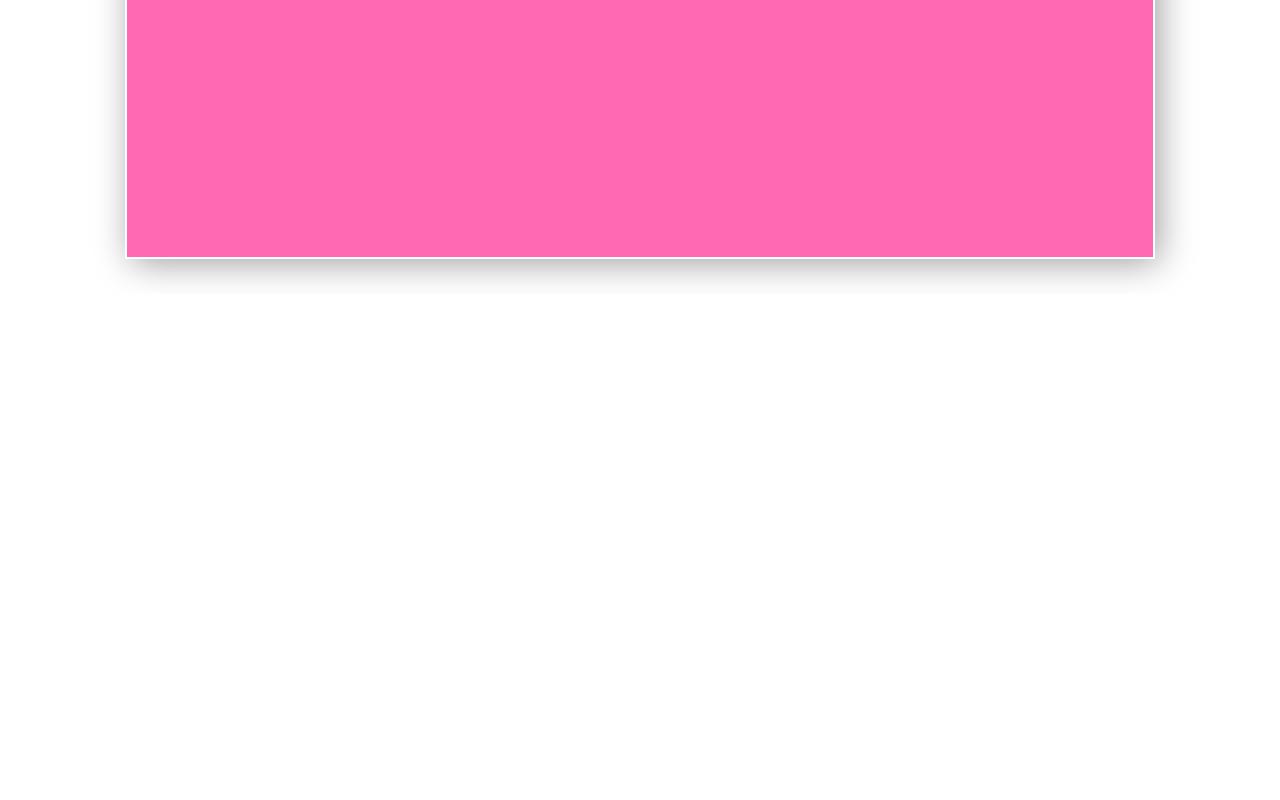
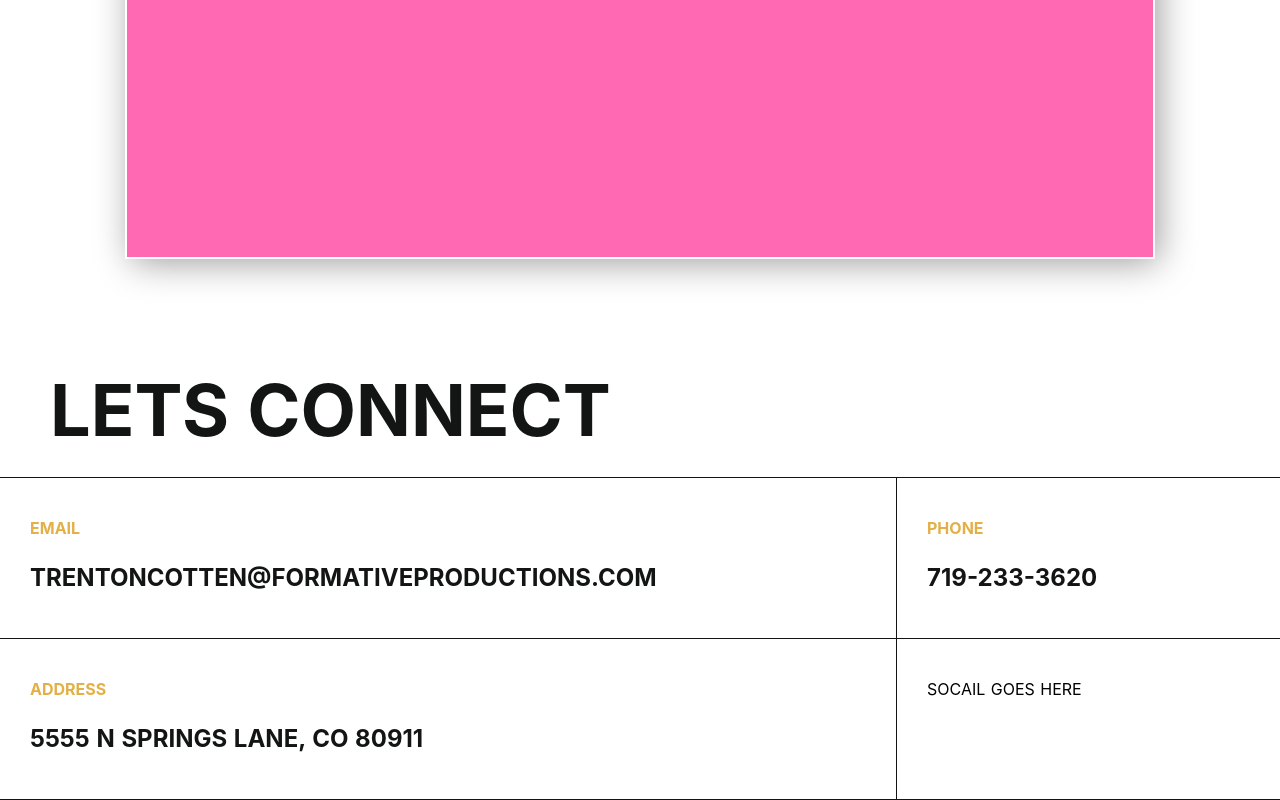
Before and after one commit to devNroses/formativeproductions, a Nuxt app: page / in a window 1280 px wide. Shown: the part 2132-2932 px from the top of the page. Before the commit the page ends 2426 px from the top, so only its background shows below. Built offline with nearby package versions, Linux system fonts and the light colour scheme.

Commit message:
Adding Footer Component

```diff
--- /dev/null
+++ b/components/footer/index.vue
@@ -0,0 +1,141 @@
+<template>
+<div>
+    <div class="footer-section">
+      <div class="section-announcement-left footer-heading">
+        <p>Lets Connect</p>
+      </div>
+
+      <div class="footer-content">
+        <div class="footer-content-1">
+          <div>
+            <span>Email</span>
+            <p>trentoncotten@formativeproductions.com</p>
+          </div>
+          <div>
+            <span>Address</span>
+            <p>5555 N SPRINGS LANE, CO 80911</p>
+          </div>
+        </div>
+        <div class="footer-content-2">
+          <div>
+            <span>Phone</span>
+            <p>719-233-3620</p>
+          </div>
+          <div>
+            socail goes here
+          </div>
+        </div>
+      </div>
+    </div>
+</div>
+</template>
+
+<script lang="ts">
+import { Component, Vue } from 'vue-property-decorator'
+@Component
+export default class Footer extends Vue {
+}
+</script>
+
+<style lang="scss" scoped>
+.baseLayoutStyle {
+  display: flex;
+  flex-direction: column;
+}
+
+.baseContentDiv{
+    min-height: 100px;
+    line-height: 2.5;
+    padding: 30px;
+    text-transform: uppercase;
+
+    span {
+      color: #E3B047;
+      font-weight: bold;
+      margin-bottom: 24px;
+    }
+
+    p{
+      font-size: 24px;
+      font-weight: bold;
+      color: #131514;
+
+      @media only screen and (max-width: 850px)  {
+        font-size: 15px;
+      }
+
+           @media only screen and (max-width: 600px)  {
+             font-size: 13px;
+             word-break: break-all;
+           }
+    }
+
+      &:first-child {
+        border-bottom: 1px solid #131514;
+      }
+
+       @media only screen and (max-width: 600px)  {
+           border-bottom: 1px solid #131514;
+       }
+}
+    .footer{
+      &-section{
+        @extend .baseLayoutStyle;
+        padding: 0 !important;
+        margin-top: 48px;
+      }
+
+        &-heading{
+            width: 100%;
+            padding: 24px 50px;
+
+          p{
+            font-size: 72px;
+            font-weight: bold;
+            color: #131514;
+            text-transform: uppercase;
+
+             @media only screen and (max-width: 600px)  {
+               font-size: 42px;
+             }
+          }
+        }
+
+        &-content{
+          display: flex;
+          border-top: 1px solid #131514;
+          border-bottom: 1px solid #131514;
+
+           @media only screen and (max-width: 600px)  {
+            flex-direction: column;
+
+            div{
+              width: 100%;
+            }
+          }
+
+          &-1{
+            @extend .baseLayoutStyle;
+            width: 70%;
+             @media only screen and (max-width: 800px)  {
+              width: max-content;
+              font-size: 15px !important;
+             }
+
+            div{
+             @extend .baseContentDiv;
+            }
+          }
+
+          &-2{
+            @extend .baseLayoutStyle;
+            border-left: 1px solid #131514;
+            flex: 1;
+
+             div{
+             @extend .baseContentDiv;
+            }
+          }
+        }
+    }
+</style>
--- a/pages/index.vue
+++ b/pages/index.vue
@@ -29,7 +29,7 @@
 
     <div class="section">
       <div class="section-video">
-        <div class="video"></div>
+        <div class="video" />
       </div>
     </div>
 
@@ -43,18 +43,22 @@
 
     <div class="section">
       <div class="section-video">
-        <div class="video"/>
+        <div class="video" />
       </div>
     </div>
+
+    <Footer />
   </div>
 </template>
 
 <script lang="ts">
 import Vue from 'vue'
 import Header from '../components/header/index.vue'
+import Footer from '../components/footer/index.vue'
 export default Vue.extend({
   components: {
-    Header
+    Header,
+    Footer
   }
 })
 </script>
```
